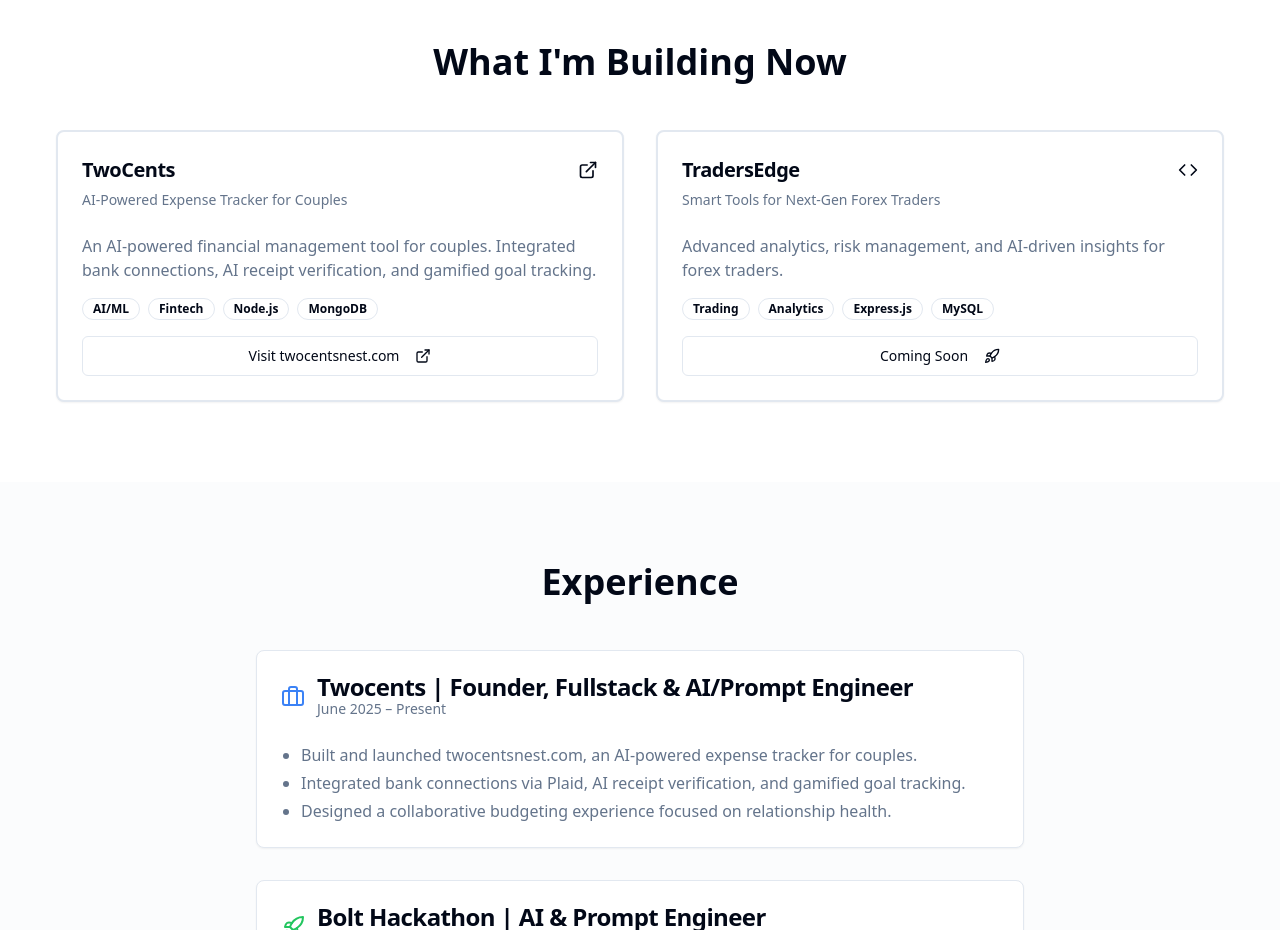
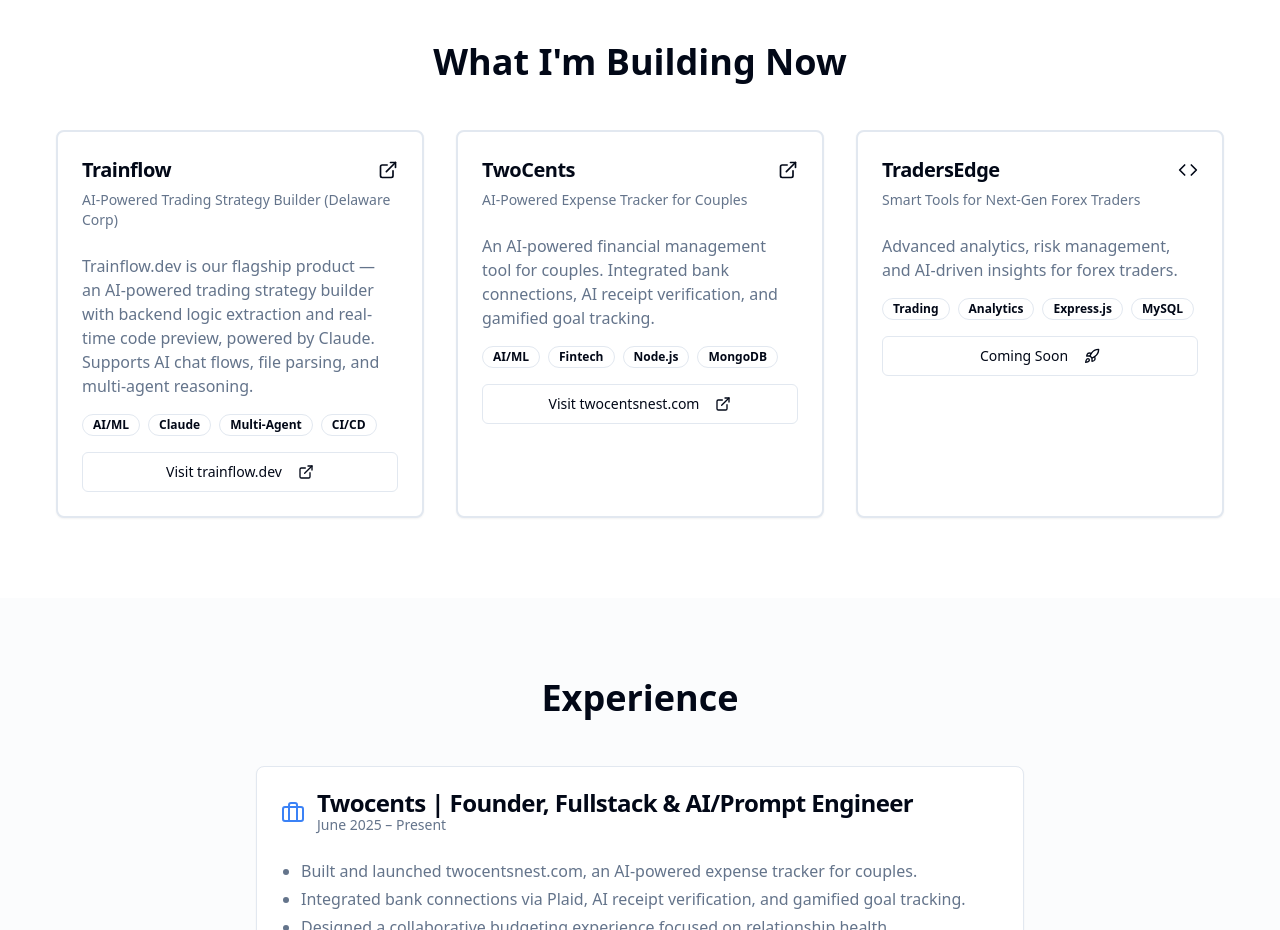
Before and after one commit to Nuelchi/mr-doxa-portfolio-hub, a React (Vite) app: page / in a window 1280 px wide. Shown: the part 1440-2370 px from the top of the page. Built offline with nearby package versions, Linux system fonts and the light colour scheme.

Commit message:
Changes
Co-authored-by: Nuelchi <164604801+Nuelchi@users.noreply.github.com>

```diff
--- a/src/pages/Index.tsx
+++ b/src/pages/Index.tsx
@@ -127,7 +127,34 @@ const Index = () => {
       <section id="projects" className="py-20 px-6">
         <div className="container mx-auto">
           <h2 className="text-3xl md:text-4xl font-bold text-center mb-12">What I'm Building Now</h2>
-          <div className="grid md:grid-cols-2 gap-8">
+          <div className="grid md:grid-cols-2 lg:grid-cols-3 gap-8">
+            <Card className="group hover:shadow-lg transition-all duration-300 border-2 hover:border-green-500/50">
+              <CardHeader>
+                <div className="flex items-center justify-between">
+                  <CardTitle className="text-xl">Trainflow</CardTitle>
+                  <a href="https://trainflow.dev" target="_blank" rel="noopener noreferrer">
+                    <ExternalLink className="h-5 w-5 group-hover:text-green-500 transition-colors" />
+                  </a>
+                </div>
+                <CardDescription>AI-Powered Trading Strategy Builder (Delaware Corp)</CardDescription>
+              </CardHeader>
+              <CardContent>
+                <p className="text-muted-foreground mb-4">
+                  Trainflow.dev is our flagship product — an AI-powered trading strategy builder with backend logic extraction and real-time code preview, powered by Claude. Supports AI chat flows, file parsing, and multi-agent reasoning.
+                </p>
+                <div className="flex flex-wrap gap-2 mb-4">
+                  <Badge variant="outline">AI/ML</Badge>
+                  <Badge variant="outline">Claude</Badge>
+                  <Badge variant="outline">Multi-Agent</Badge>
+                  <Badge variant="outline">CI/CD</Badge>
+                </div>
+                <Button variant="outline" className="w-full" asChild>
+                  <a href="https://trainflow.dev" target="_blank" rel="noopener noreferrer">
+                    Visit trainflow.dev <ExternalLink className="ml-2 h-4 w-4" />
+                  </a>
+                </Button>
+              </CardContent>
+            </Card>
             <Card className="group hover:shadow-lg transition-all duration-300 border-2 hover:border-blue-500/50">
               <CardHeader>
                 <div className="flex items-center justify-between">
```
